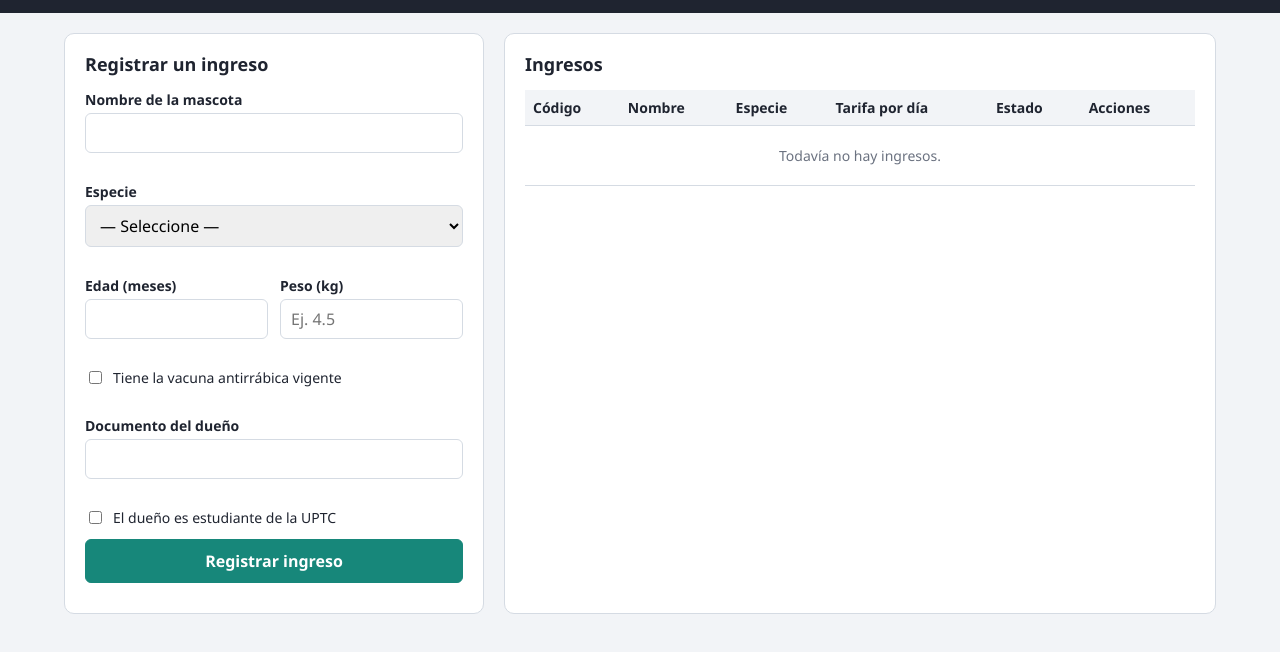
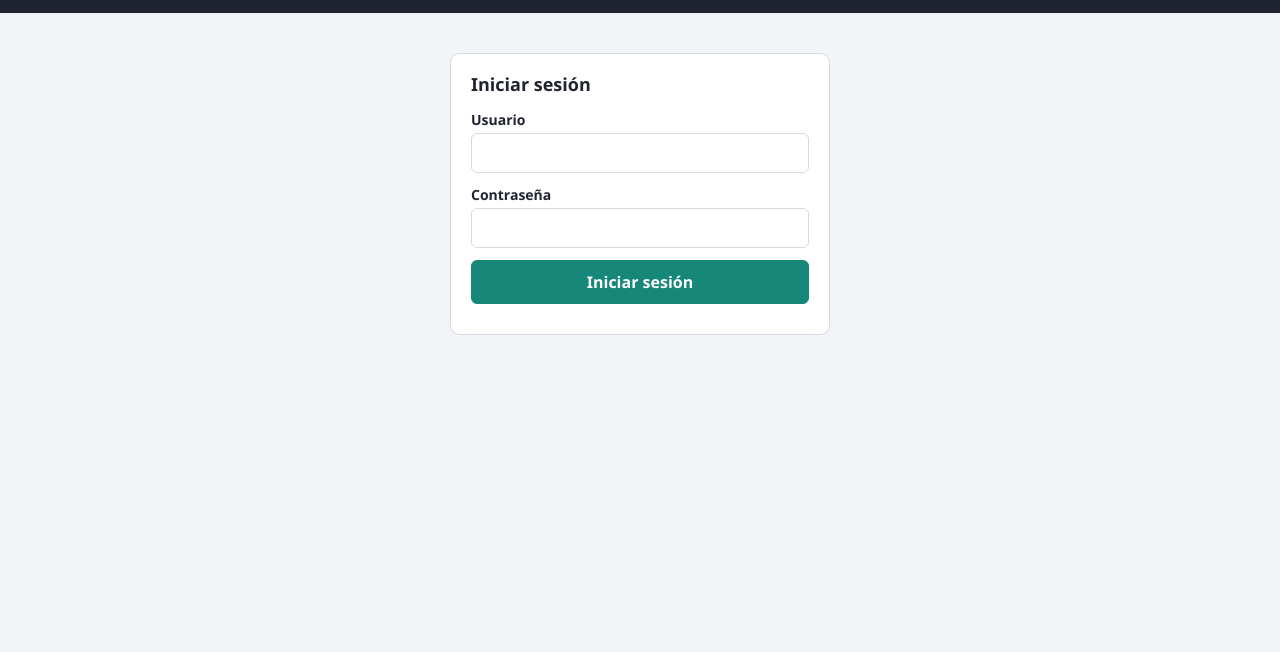
Before and after one commit to armanth14-svg/huellitas-v1.1, a plain HTML site: page index.html in a window 1280 px wide. Shown: the part 70-722 px from the top of the page. Drawn offline with Linux system fonts and the light colour scheme.

Commit message:
Agregar estructura y estilos para el inicio de sesión de empleados

```diff
--- a/css/estilos.css
+++ b/css/estilos.css
@@ -31,6 +31,14 @@ body {
 .encabezado p { margin: 2px 0 0; color: #c9cfd8; font-size: 14px; }
 .version { font-weight: 700; background: var(--acento); padding: 4px 10px; border-radius: 12px; font-size: 13px; }
 
+/* Sin esto, display:grid/flex de las reglas de abajo anula el atributo hidden */
+[hidden] { display: none !important; }
+
+.encabezado__sesion { display: flex; align-items: center; gap: 12px; }
+.empleado-conectado { font-size: 14px; color: #c9cfd8; }
+
+.panel--sesion { max-width: 380px; margin: 40px auto; }
+
 .contenido {
   display: grid;
   grid-template-columns: minmax(300px, 420px) 1fr;
@@ -49,7 +57,7 @@ body {
 .campo--check label { font-weight: 400; display: flex; gap: 8px; align-items: center; }
 .fila { display: grid; grid-template-columns: 1fr 1fr; gap: 12px; }
 
-input[type="text"], select {
+input[type="text"], input[type="password"], select {
   font: inherit;
   padding: 8px 10px;
   border: 1px solid var(--borde);
--- a/index.html
+++ b/index.html
@@ -12,10 +12,30 @@
       <h1>Huellitas UPTC</h1>
       <p>Guardería de mascotas · Ingreso</p>
     </div>
-    <span class="version">v1.1</span>
+    <div class="encabezado__sesion">
+      <span id="empleado-conectado" class="empleado-conectado" hidden></span>
+      <button type="button" id="cerrar-sesion" hidden>Cerrar sesión</button>
+      <span class="version">v1.1</span>
+    </div>
   </header>
 
-  <main class="contenido">
+  <section id="panel-sesion" class="panel panel--sesion">
+    <h2>Iniciar sesión</h2>
+    <form id="formulario-sesion" novalidate>
+      <div class="campo">
+        <label for="usuario">Usuario</label>
+        <input id="usuario" name="usuario" type="text" autocomplete="off">
+      </div>
+      <div class="campo">
+        <label for="contrasena">Contraseña</label>
+        <input id="contrasena" name="contrasena" type="password" autocomplete="off">
+      </div>
+      <button type="submit" class="principal">Iniciar sesión</button>
+      <p id="mensaje-sesion" class="mensaje" role="status"></p>
+    </form>
+  </section>
+
+  <main class="contenido" hidden>
     <section class="panel">
       <h2>Registrar un ingreso</h2>
       <form id="formulario-ingreso" novalidate>
```
